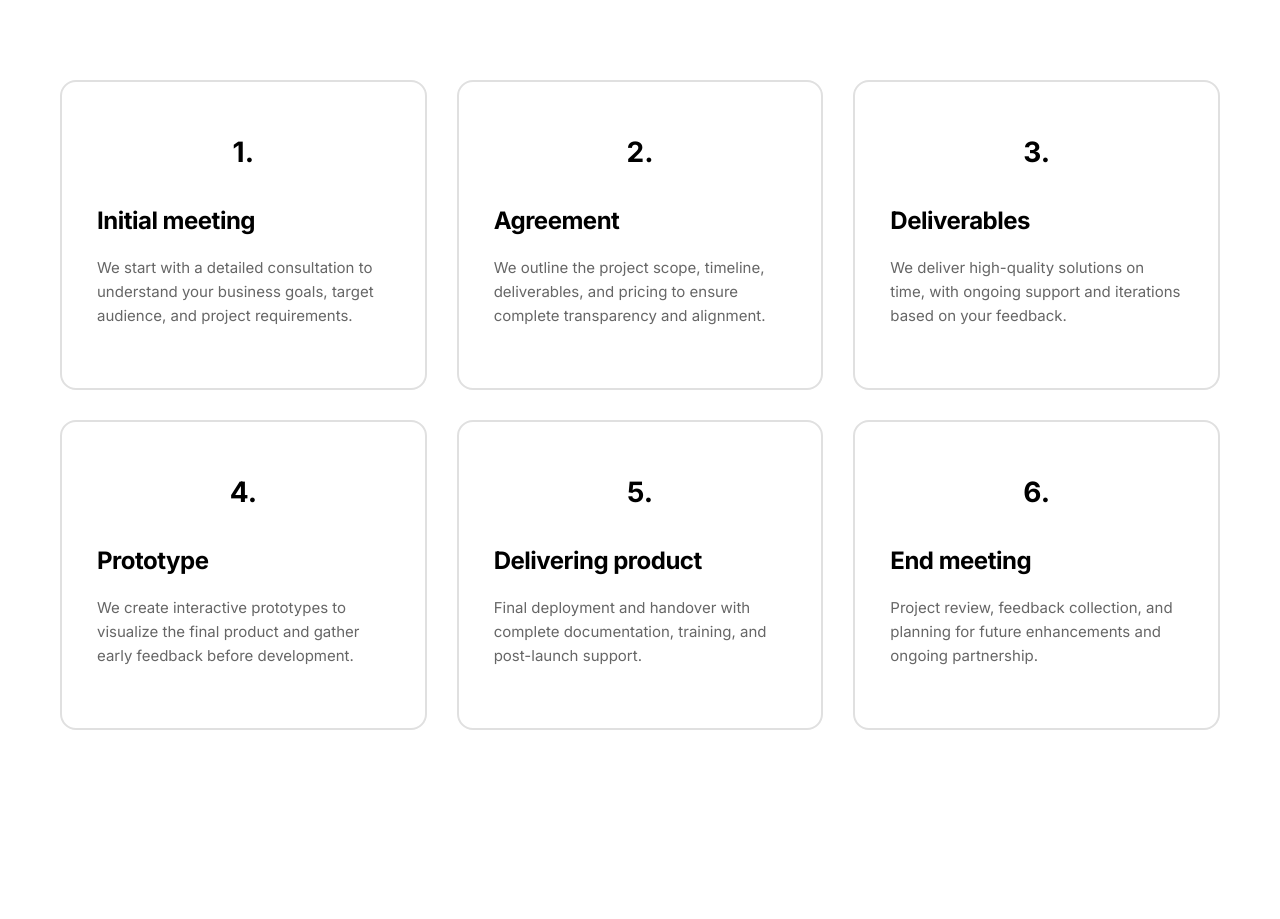
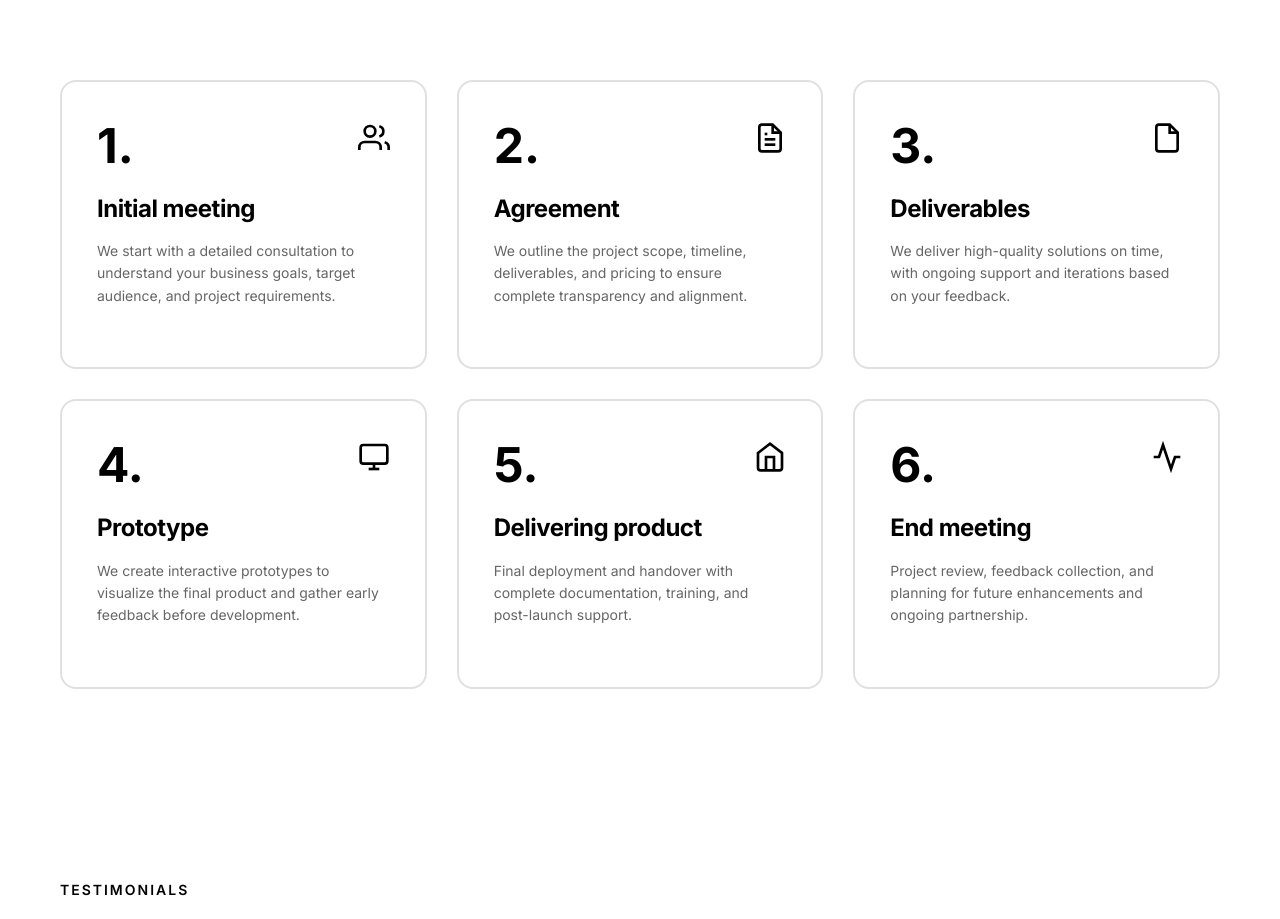
Before and after one commit to adxtya-codes/Codara, a Next.js app in the folder Desktop/codara/: page / in a window 1280 px wide. Shown: the part 3962-4881 px from the top of the page. Built offline with nearby package versions, Linux system fonts and the light colour scheme.

Commit message:
Update process steps layout to match original design with number and icon

```diff
--- a/Desktop/codara/app/components/ProcessSteps.tsx
+++ b/Desktop/codara/app/components/ProcessSteps.tsx
@@ -84,7 +84,10 @@ export default function ProcessSteps() {
                 <div className="steps-grid">
                     {steps.map((step, index) => (
                         <div key={index} className="step-card">
-                            <div className="step-number">{step.number}.</div>
+                            <div className="step-header">
+                                <div className="step-number">{step.number}.</div>
+                                <div className="step-icon">{step.icon}</div>
+                            </div>
                             <h3 className="step-title">{step.title}</h3>
                             <p className="step-description">{step.description}</p>
                         </div>
--- a/Desktop/codara/app/globals.css
+++ b/Desktop/codara/app/globals.css
@@ -4185,3 +4185,49 @@ body {
     flex-shrink: 0 !important;
     color: #000000 !important;
 }
+
+/* Process Steps - Match Original Design */
+.step-header {
+    display: flex;
+    justify-content: space-between;
+    align-items: flex-start;
+    margin-bottom: 20px;
+}
+
+.step-number {
+    display: block !important;
+    font-size: 48px !important;
+    font-weight: 700 !important;
+    color: #000000 !important;
+    line-height: 1 !important;
+    background: none !important;
+    width: auto !important;
+    height: auto !important;
+    border-radius: 0 !important;
+    margin: 0 !important;
+}
+
+.step-icon {
+    width: 32px !important;
+    height: 32px !important;
+    color: #000000 !important;
+    display: block !important;
+}
+
+.step-icon svg {
+    width: 32px !important;
+    height: 32px !important;
+}
+
+.step-title {
+    font-size: 24px !important;
+    font-weight: 700 !important;
+    margin-bottom: 12px !important;
+    color: #000000 !important;
+}
+
+.step-description {
+    font-size: 14px !important;
+    line-height: 1.6 !important;
+    color: #666666 !important;
+}
```
